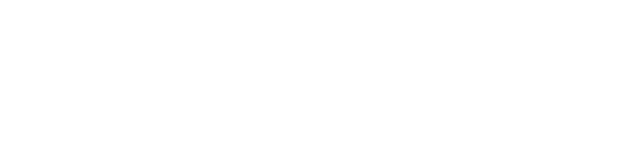
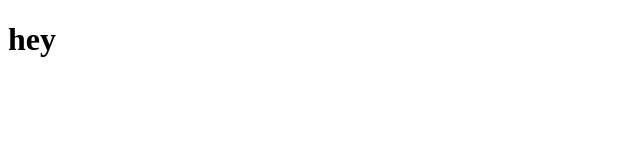
Before and after one commit to prateekbps/git-one, a plain HTML site: page index.html in a window 1280 px wide. Shown: the full height of the page, 0-640 px from the left. Drawn offline with Linux system fonts and the light colour scheme.

Commit message:
added h1

```diff
--- a/index.html
+++ b/index.html
@@ -2,7 +2,9 @@
 <html>
     <head>
     <title>whooooo </title>
-    <body> </body>
+    <body>
+        <h1>hey</h1>
+    </body>
     </head>
 
 </html>
```
